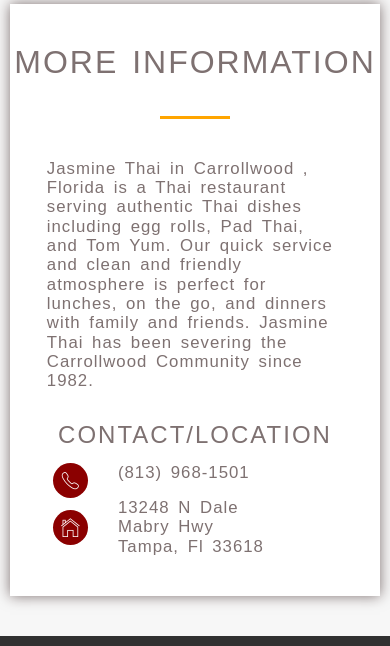
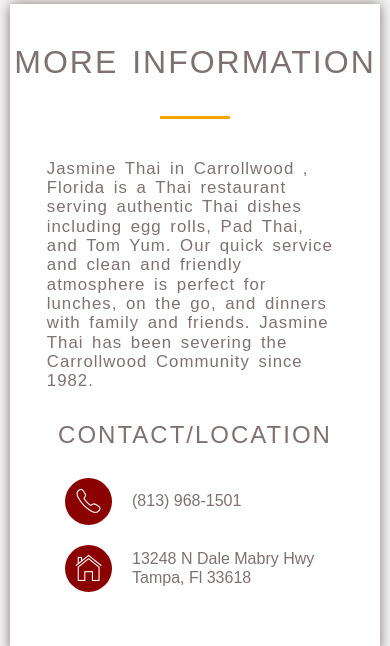
Before and after one commit to Scotty813/Jasmine_Thai, a plain HTML site: page index.html in a window 390 px wide. Shown: the part 3908-4554 px from the top of the page. Drawn offline with Linux system fonts and the light colour scheme; files whose address does not match are found by name; a web font is replaced by a local one.

Commit message:
added flexbox to contact section, centering is now perfectgit add .git add .

```diff
--- a/index.html
+++ b/index.html
@@ -128,14 +128,10 @@
 
             <h3>Contact/Location</h3>
             <div class="contact">
-                <div class="row">
-                    <div class="col span-1-of-2"><i class="ion-ios-telephone-outline"></i></div>
-                    <div class="col span-1-of-2"><p>(813) 968-1501</p></div>
-                </div>
-                <div class="row">
-                    <div class="col span-1-of-2"><i class="ion-ios-home-outline"></i></div>
-                    <div class="col span-1-of-2"><p>13248 N Dale Mabry Hwy<br>Tampa, Fl 33618</p></div>
-                </div>
+                <ul>
+                    <li><div class="icon"><i class="ion-ios-telephone-outline"></i></div>(813) 968-1501</li>
+                    <li><div class="icon"><i class="ion-ios-home-outline"></i></div>13248 N Dale Mabry Hwy<br>Tampa, Fl 33618</li>
+                </ul>
             </div>
         </div>
     </section>
--- a/resources/css/queries.css
+++ b/resources/css/queries.css
@@ -85,21 +85,6 @@
         padding: 0px;
         margin-bottom: 30px;
     }
-
-    .info i {
-        font-size: 30px;
-        height: 40px;
-        width: 40px;
-        margin-right: 70px;
-    }
-
-    .info .span-1-of-2:first-child {
-        text-align: right;
-    }
-
-    .span-1-of-2 p:last-child {
-        margin-left: -40px;
-    }
 }
 
 /*490px - 360px*/
@@ -127,21 +112,6 @@
         width: 95%;
     }
 
-    .info i {
-        font-size: 25px;
-        height: 35px;
-        width: 35px;
-        margin-right: 70px;
-    }
-
-    .contact .span-1-of-2:first-child {
-        width: 40%;
-        padding-left: 40px;
-    }
-    .contact .span-1-of-2:last-child {
-        width: 60%;
-        padding-left: 30px;
-    }
     footer i {
         font-size: 25px;
     }
--- a/resources/css/styles.css
+++ b/resources/css/styles.css
@@ -294,31 +294,38 @@ cite {
     margin-bottom: 40px;
 }
 
+.icon {
+    display: flex;
+    justify-content: center;
+    align-items: center;
+    border-radius: 50%;
+    background-color: #8B0000;
+    height: 47px;
+    width: 47px;
+    margin-right: 20px;
+}
+
+
 .info i {
     display: inline-block;
     font-size: 35px;
-    height: 45px;
-    width: 45px;
-    background-color: #8B0000;
-    text-align: center;
-    padding-top: 4px;
-    border-radius: 50%;
     color: white;
-    margin-right: 100px;
 }
 
-.info .span-1-of-2:first-child {
-    text-align: right;
-
+.contact ul {
+    display: flex;
+    flex-direction: column;
+    align-items: center;
+    font-weight: 300;
+    margin-top: 30px;
+    margin-left: 40px;
 }
 
-.info .span-1-of-2 p:last-child {
-    margin-bottom: 0;
-    margin-left: -70px
-}
-
-.contact {
-    position: static;
+.contact ul li {
+    display: flex;
+    align-items: center;
+    margin-bottom: 20px;
+    width: 300px;
 }
 
 /*-------------------------------*/
```
